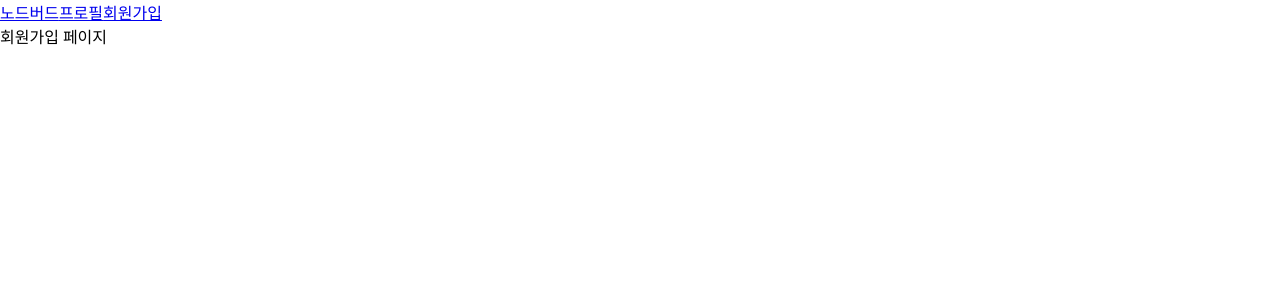
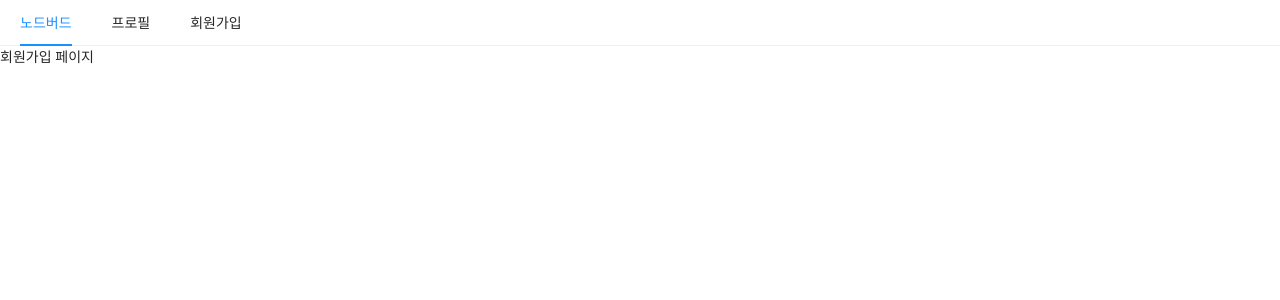
Before and after one commit to ssi02014/NodeBird, a Next.js app in the folder front/: page /signup in a window 1280 px wide. Shown: the top 300 px of the page. Built offline with nearby package versions, Linux system fonts and the light colour scheme.

Commit message:
Add(minjae): Head

```diff
--- a/front/components/AppLayout/index.tsx
+++ b/front/components/AppLayout/index.tsx
@@ -1,5 +1,6 @@
 import React from 'react';
 import Link from 'next/link';
+import { Menu } from 'antd';
 
 interface Props {
   children: React.ReactNode;
@@ -7,11 +8,17 @@
 const AppLayout = ({ children }: Props) => {
   return (
     <div>
-      <div>
-        <Link href="/"><a>노드버드</a></Link>
-        <Link href="/profile"><a>프로필</a></Link>
-        <Link href="/signup"><a>회원가입</a></Link>
-      </div>
+      <Menu mode="horizontal">
+        <Menu.Item>
+          <Link href="/"><a>노드버드</a></Link>
+        </Menu.Item>
+        <Menu.Item>
+          <Link href="/profile"><a>프로필</a></Link>
+        </Menu.Item>
+        <Menu.Item>
+          <Link href="/signup"><a>회원가입</a></Link>
+        </Menu.Item>
+      </Menu>
       {children}
     </div>
   );
--- a/front/package.json
+++ b/front/package.json
@@ -10,7 +10,9 @@
   "author": "JeonMinjae",
   "license": "ISC",
   "dependencies": {
+    "@ant-design/icons": "^4.7.0",
     "@types/styled-components": "^5.1.15",
+    "antd": "^4.16.13",
     "next": "^12.0.4",
     "react": "^17.0.2",
     "react-dom": "^17.0.2",
--- a/front/pages/_app.tsx
+++ b/front/pages/_app.tsx
@@ -1,10 +1,17 @@
+import React from 'react';
 import type { AppProps } from 'next/app';
+import Head from 'next/head';
 import GlobalStyle from 'style/common';
+import 'antd/dist/antd.css';
 
 function MyApp({ Component, pageProps }: AppProps) {
   return (
     <>
       <GlobalStyle />
+      <Head>
+        <meta charSet='utf-8' />
+        <title>NodeBird</title>
+      </Head>
       <Component {...pageProps} />
     </>
   );
--- a/front/pages/signup.tsx
+++ b/front/pages/signup.tsx
@@ -1,11 +1,17 @@
 import AppLayout from 'components/AppLayout';
 import React from 'react';
+import Head from 'next/head';
 
 const SignUp = () => {
   return (
-    <AppLayout>
-      회원가입 페이지
-    </AppLayout>
+    <>
+      <Head>
+        <title>회원가입 | NodeBird</title>
+      </Head>
+      <AppLayout>
+        회원가입 페이지
+      </AppLayout>
+    </>
   );
 };
 
```
Also changed, not shown: front/pages/profile.tsx (+9 -3 lines), 1 other file (tests, documents, lock files or other folders).
